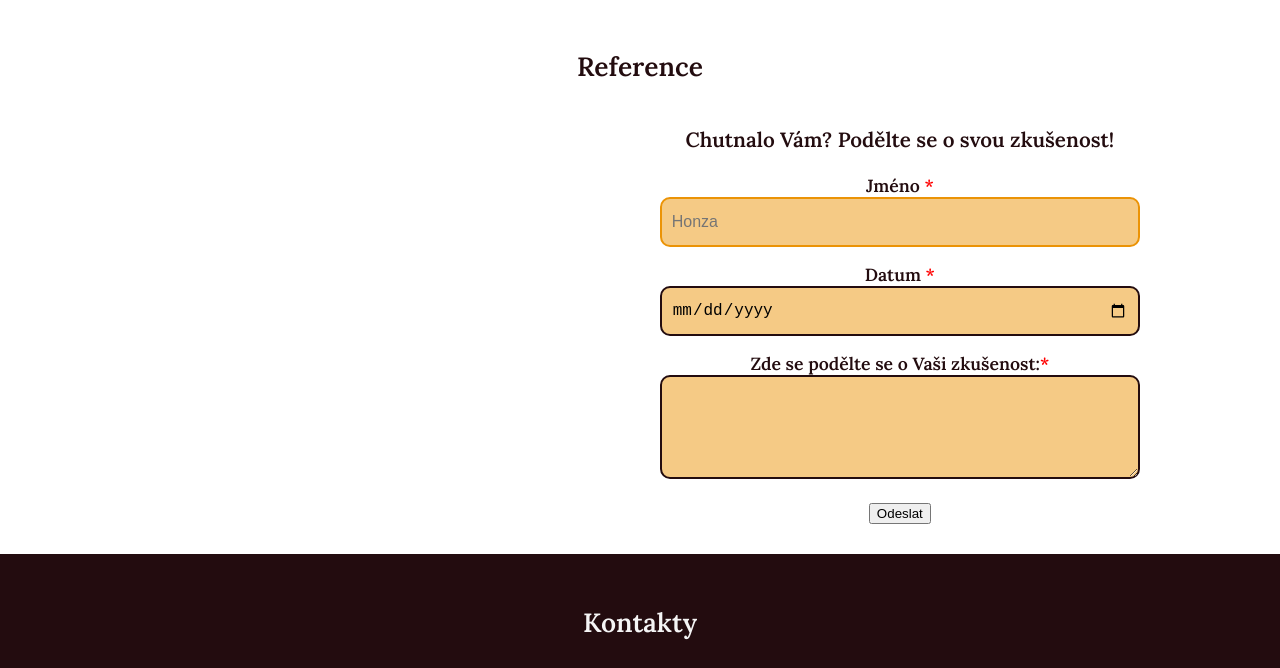
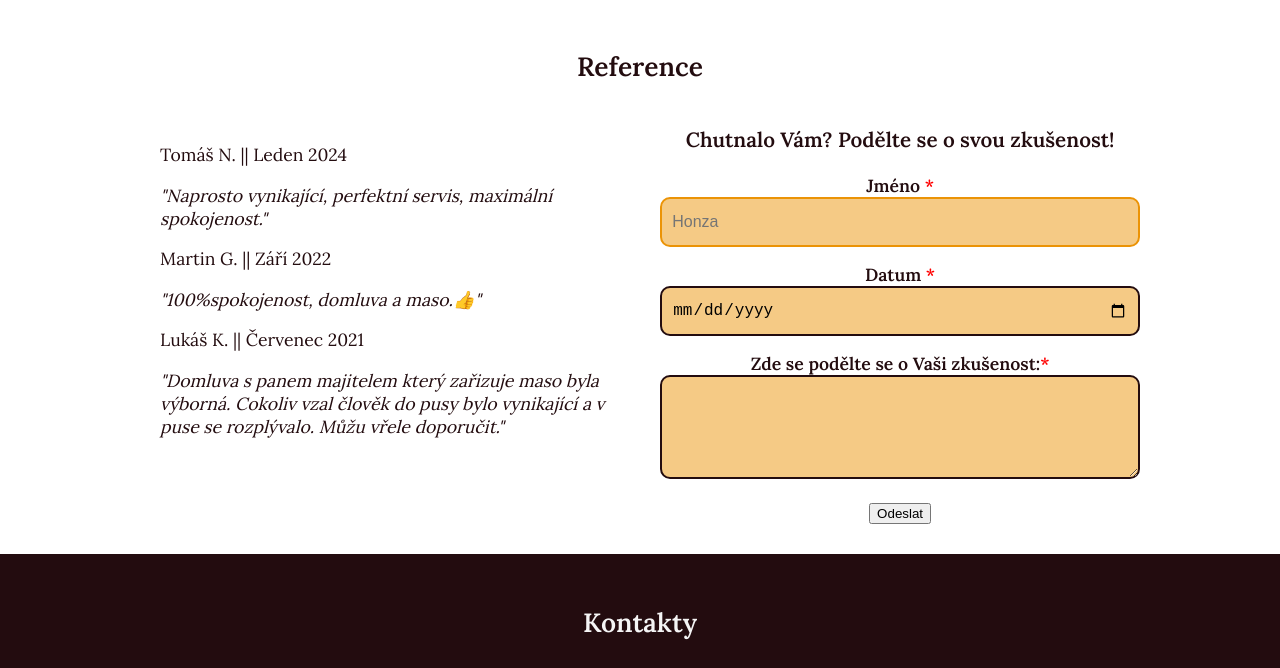
Before and after one commit to PetraU11/MK, a plain HTML site: page index.html in a window 1280 px wide. Shown: the part 3643-4311 px from the top of the page. Drawn offline with Linux system fonts and the light colour scheme; grey boxes are pictures that could not be loaded.

Commit message:
refernce section modified

```diff
--- a/index.html
+++ b/index.html
@@ -431,6 +431,23 @@ Cena dopravy: 5 Kč za každý ujetý km</p>
 <div class="reference__wrapper">
 
 <div class="reference__comment">
+
+    <div class="comment">
+        <p> Tomáš N. || Leden 2024 </p>
+        <p class="reference__comment-line"> "Naprosto vynikající, perfektní servis, maximální spokojenost." </p>
+    </div>
+
+    <div class="comment">
+        <p> Martin G. || Září 2022</p>
+        <p class="reference__comment-line"> "100%spokojenost, domluva a maso.👍" </p>
+    </div>
+
+    <div class="comment">
+        <p> Lukáš K. || Červenec 2021 </p>
+        <p class="reference__comment-line"> "Domluva s panem majitelem který zařizuje maso byla výborná. Cokoliv vzal člověk do pusy bylo vynikající a v puse se rozplývalo. Můžu vřele doporučit." </p>
+    </div>
+
+
 <!--
     <div class="comment">
         <p>Jméno: ${comment.name} || Datum: ${comment.date}</p>
--- a/scss/style.scss
+++ b/scss/style.scss
@@ -480,6 +480,7 @@ h4 {
 }
 
 .reference__comment {
+    padding: 20px;
     @include desktop {
         flex-basis:50%;
     }
@@ -490,7 +491,7 @@ h4 {
     text-align: left;}
 }
 
-.comment__feedback {
+.reference__comment-line {
     font-style: italic;
 }
 
```
Also changed, not shown: css/style.css, 2 other files.
